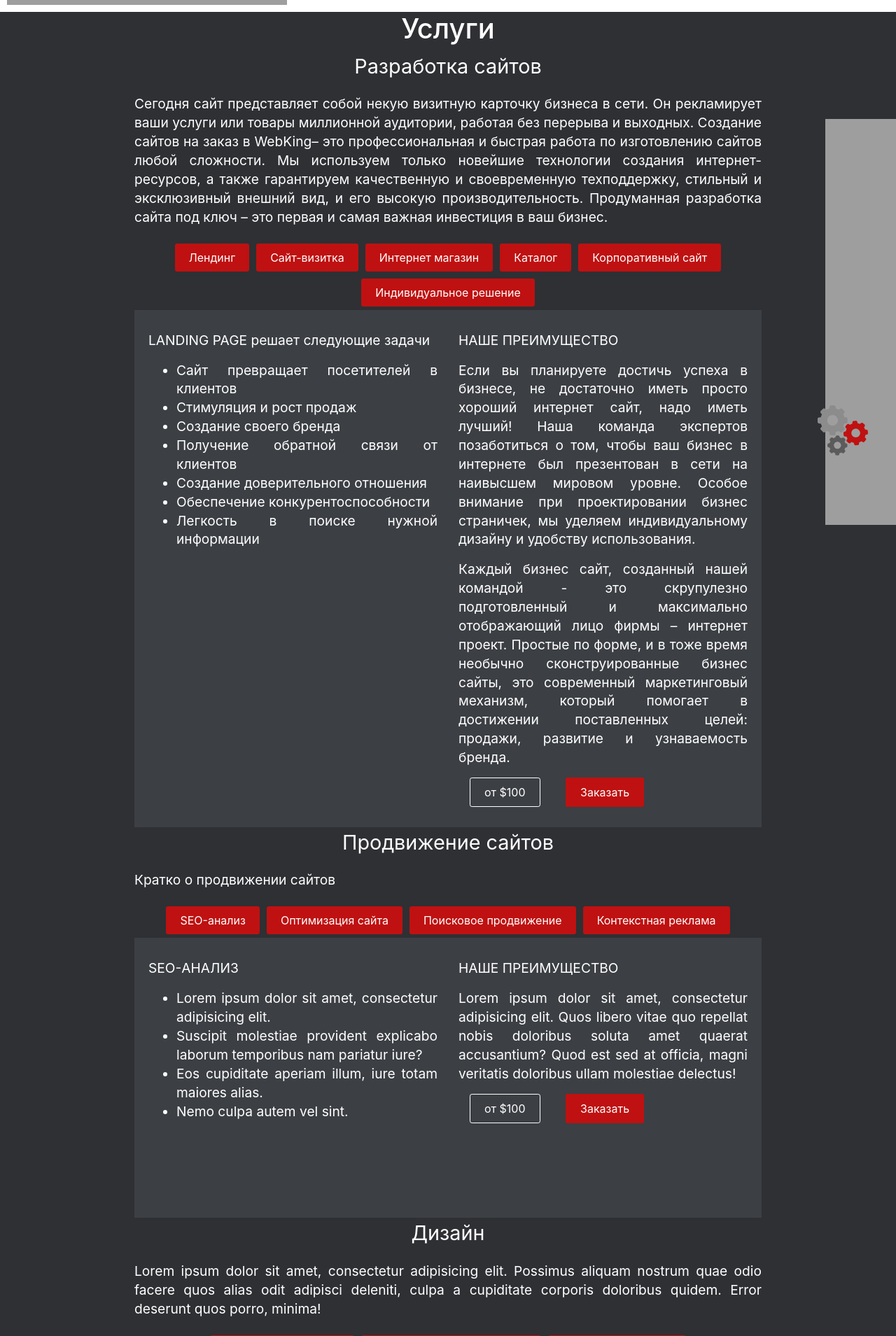
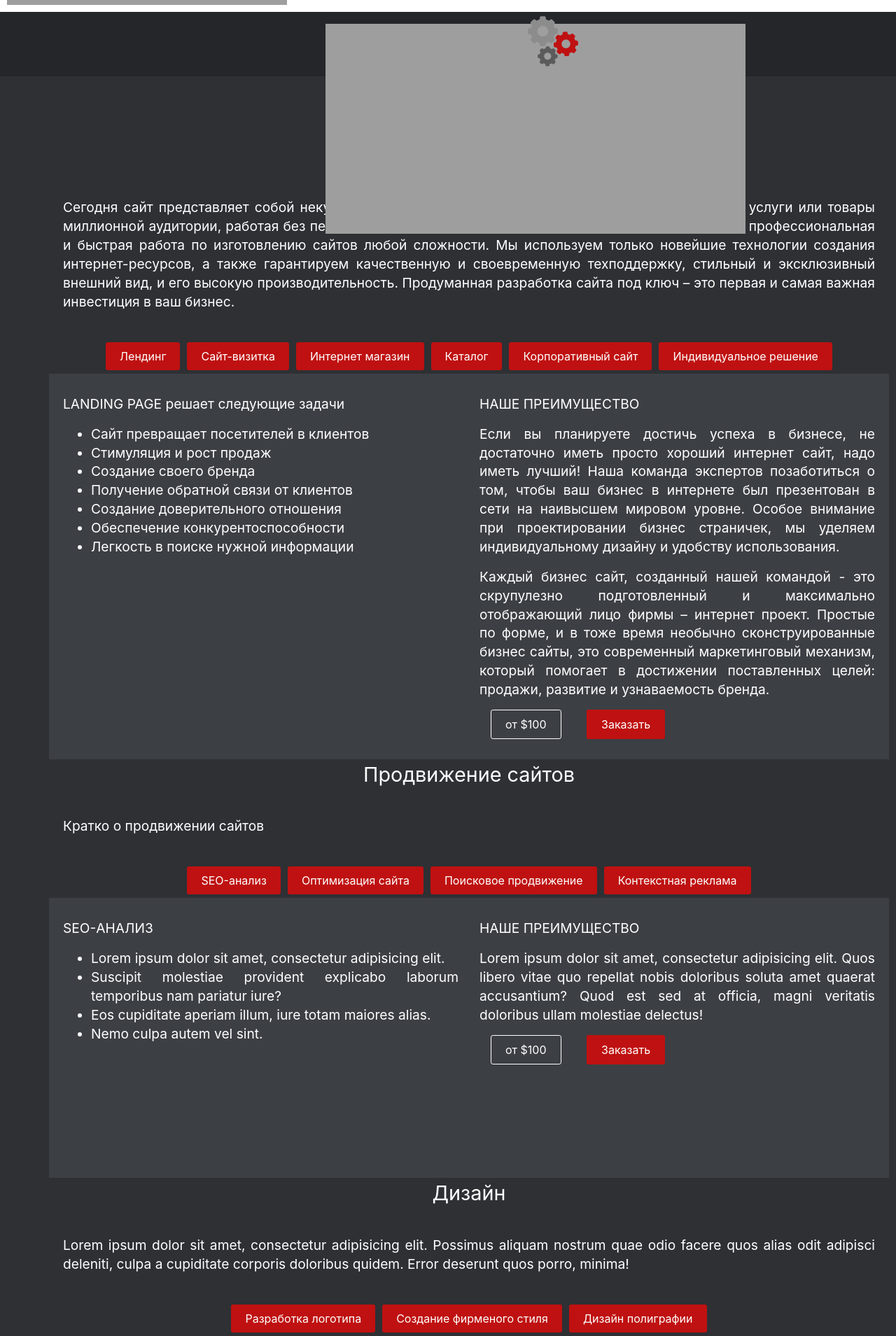
Before and after one commit to Arikito/wbkng, a PHP site: page /services.html in a window 1280 px wide. Shown: the part 55-1964 px from the top of the page at 70% size. Run offline with PHP 8.4, Linux system fonts and the light colour scheme; some libraries are stand-ins or nearby versions.

Commit message:
Страница "Услуги" - элемент навигации

```diff
--- a/compiled/css/style.css
+++ b/compiled/css/style.css
@@ -501,7 +501,7 @@ body section.content .projects_wrap .items_wrap .page_item:hover .text_block, bo
 body section.content .projects_wrap .items_wrap .page_item:hover img, body section.content.portfolio_page .items_wrap .page_item:hover img { -webkit-transform: scale(1.1); -moz-transform: scale(1.1); -o-transform: scale(1.1); }
 body section.content.portfolio_page .items_wrap .page_item img { max-height: none; height: 400px; width: 100%; }
 body section.content.services_page { max-width: 100%; margin: 0px; }
-body section.content.services_page .container { width: 70vw; margin: 0 auto; }
+body section.content.services_page .container { width: 100%; margin: 0 auto; }
 body section.content.services_page .container .service .service_title { text-align: center; font-size: 1.8em; }
 body section.content.services_page .container .service .main_text { max-width: 1200px; margin: 1em auto; text-align: justify; font-size: 1.2em; line-height: 1.4em; }
 body section.content.services_page .container .service .wkTabs > div { overflow: hidden; background: #3c3f44; min-height: 50vh; }
@@ -524,7 +524,7 @@ body section.content.services_page .container .service .packages_block .basic_pa
 body section.content.services_page .container .service .packages_block .basic_package .package_price, body section.content.services_page .container .service .packages_block .full_package .package_price { background: #f15f5f; }
 body section.content.services_page .magic_sidebar { position: fixed; right: 2vw; top: 0px; bottom: 0; width: 100px; }
 body section.content.services_page .magic_sidebar .nav { padding: 0px; list-style-type: none; margin-top: 20vh; }
-body section.content.services_page .magic_sidebar .nav .sidebar_item { margin-top: 5vh; padding: 0px; border-radius: 50%; padding: 1em; width: 100px; height: 100px; position: relative; -webkit-transition: all 0.4s cubic-bezier(0.4, 0, 0.2, 1); -o-transition: all 0.4s cubic-bezier(0.4, 0, 0.2, 1); transition: all 0.4s cubic-bezier(0.4, 0, 0.2, 1); }
+body section.content.services_page .magic_sidebar .nav .sidebar_item { margin-top: 1vh; padding: 0px; border-radius: 50%; padding: 1em; width: 100px; height: 100px; position: relative; -webkit-transition: all 0.4s cubic-bezier(0.4, 0, 0.2, 1); -o-transition: all 0.4s cubic-bezier(0.4, 0, 0.2, 1); transition: all 0.4s cubic-bezier(0.4, 0, 0.2, 1); }
 body section.content.services_page .magic_sidebar .nav .sidebar_item a { display: block; position: absolute; width: 50px; height: 50px; top: calc(100% - 75px); left: calc(100% - 75px); color: #242629; }
 body section.content.services_page .magic_sidebar .nav .sidebar_item a .svg_img { -webkit-transition: all 0.4s cubic-bezier(0.4, 0, 0.2, 1); -o-transition: all 0.4s cubic-bezier(0.4, 0, 0.2, 1); transition: all 0.4s cubic-bezier(0.4, 0, 0.2, 1); }
 body section.content.services_page .magic_sidebar .nav .sidebar_item.active { transform: scale(1.2); }
@@ -589,10 +589,20 @@ body footer .subscribe input { margin-left: 20px; }
   body header .header_navigation.active { height: 90px; }
   body header .header_navigation { height: 0px; -webkit-transition: all 0.4s cubic-bezier(0.4, 0, 0.2, 1); -o-transition: all 0.4s cubic-bezier(0.4, 0, 0.2, 1); transition: all 0.4s cubic-bezier(0.4, 0, 0.2, 1); }
   body.scrolled header nav { padding: 0; }
-  body section.content { padding-top: 72px; }
+  body section.content { padding-top: 200px; }
   body section.content .banner_wrap .owl-carousel .owl-wrapper-outer, body section.content .banner_wrap .owl-carousel .banner_item img { height: calc(100vh - 72px); }
   body section.content .projects_wrap .page_wrap { width: 100vw; margin: 0; }
   body section.content .contacts_wrap .page_wrap .page_item { padding: 0 20px; }
+  body section.content.services_page .container { width: 100vw; }
+  body section.content.services_page .container .service .main_text { padding: 20px; }
+  body section.content.services_page .magic_sidebar { position: fixed; right: 0; top: 0px; bottom: 0; width: 100vw; height: 100px; }
+  body section.content.services_page .magic_sidebar .nav { padding: 0px; list-style-type: none; margin-top: 7vh; display: flex; justify-content: center; background: #242629; }
+  body section.content.services_page .magic_sidebar .nav .sidebar_item { margin-top: 1vh; padding: 0px; border-radius: 50%; padding: 1em; width: 100px; height: 100px; position: relative; -webkit-transition: all 0.4s cubic-bezier(0.4, 0, 0.2, 1); -o-transition: all 0.4s cubic-bezier(0.4, 0, 0.2, 1); transition: all 0.4s cubic-bezier(0.4, 0, 0.2, 1); }
+  body section.content.services_page .magic_sidebar .nav .sidebar_item a { display: block; position: absolute; width: 50px; height: 50px; top: calc(100% - 75px); left: calc(100% - 75px); color: #242629; }
+  body section.content.services_page .magic_sidebar .nav .sidebar_item a .svg_img { -webkit-transition: all 0.4s cubic-bezier(0.4, 0, 0.2, 1); -o-transition: all 0.4s cubic-bezier(0.4, 0, 0.2, 1); transition: all 0.4s cubic-bezier(0.4, 0, 0.2, 1); }
+  body section.content.services_page .magic_sidebar .nav .sidebar_item.active { transform: scale(1.2); }
+  body section.content.services_page .magic_sidebar .nav .sidebar_item.active .svg_img { transform: scale(1.2); }
+  body section.content.services_page .magic_sidebar .nav .sidebar_item.active .svg_img path.accent { fill: #bf1111; }
   body footer .copyright .logo { padding: 0px !important; height: 50px !important; width: 100%; margin-bottom: 10px; order: 3; }
   body footer .copyright .rights { text-align: center; width: 100%; line-height: 50px; padding: 0px !important; }
   body footer .page_wrap nav { width: 100%; display: flex; justify-content: center; }
--- a/resources/sass/style.scss
+++ b/resources/sass/style.scss
@@ -30,7 +30,7 @@ textarea{
 }
 .dark_style{
 	background: #2e3034;
-    color: #fff;
+	color: #fff;
 }
 .light_style{
 	background-color: $white;
@@ -518,10 +518,10 @@ body{
 			max-width: 100%;
 			margin: 0px;
 			.container{
-				width: 70vw;
+				width: 100%;
 				margin: 0 auto;
 				.service{
-					.service_title {
+					.service_title{
 						text-align: center;
 						font-size: 1.8em;
 					}
@@ -635,17 +635,13 @@ body{
 					list-style-type: none;
 					margin-top: 20vh;
 					.sidebar_item{
-						margin-top: 5vh;
+						margin-top: 1vh;
 						padding: 0px;
-						// background: $white;
-						// border: 1px solid $accent;
 						border-radius: 50%;
 						padding: 1em;
 						width: 100px;
 						height: 100px;
 						position: relative;
-						// border-top-left-radius: .2em;
-						// border-bottom-left-radius: .2em;
 						@include animate(.4s);
 						a{
 							display: block;
@@ -659,12 +655,7 @@ body{
 								@include animate(.4s);
 							}
 						}
-						&.active {
-							// background: $accent;
-							// border: 1px solid $white;
-							// a {
-							// 	color: $white;
-							// }
+						&.active{
 							transform: scale(1.2);
 							.svg_img{
 								transform: scale(1.2);
@@ -960,7 +951,7 @@ body{
 			padding: 0;
 		}
 		section.content{
-			padding-top: 72px;
+			padding-top: 200px;
 			.banner_wrap{
 				.owl-carousel{
 					.owl-wrapper-outer,
@@ -977,6 +968,65 @@ body{
 			}
 			.contacts_wrap .page_wrap .page_item{
 				padding: 0 $gap;
+			}
+			&.services_page{
+				.container{
+					width: 100vw;
+					.service{
+						.main_text{
+							padding: 20px;
+						}
+					}
+				}
+				.magic_sidebar{
+					position: fixed;
+					right: 0;
+					top: 0px;
+					bottom: 0;
+					width: 100vw;
+					height: 100px;
+					.nav{
+						padding: 0px;
+						list-style-type: none;
+						margin-top: 7vh;
+						display: flex;
+						justify-content: center;
+						background: $spacegray;
+						// border-bottom: 2px solid $white;
+						// border-bottom: 2px solid #2e3034;
+						.sidebar_item{
+							margin-top: 1vh;
+							padding: 0px;
+							border-radius: 50%;
+							padding: 1em;
+							width: 100px;
+							height: 100px;
+							position: relative;
+							@include animate(.4s);
+							a{
+								display: block;
+								position: absolute;
+								width: 50px;
+								height: 50px;
+								top: calc(100% - 75px);
+								left: calc(100% - 75px);
+								color: #242629;
+								.svg_img{
+									@include animate(.4s);
+								}
+							}
+							&.active{
+								transform: scale(1.2);
+								.svg_img{
+									transform: scale(1.2);
+									& path.accent {
+										fill: $accent;
+									}
+								}
+							}
+						}
+					}
+				}
 			}
 		}
 		footer{
```
Also changed, not shown: 1 other file.
